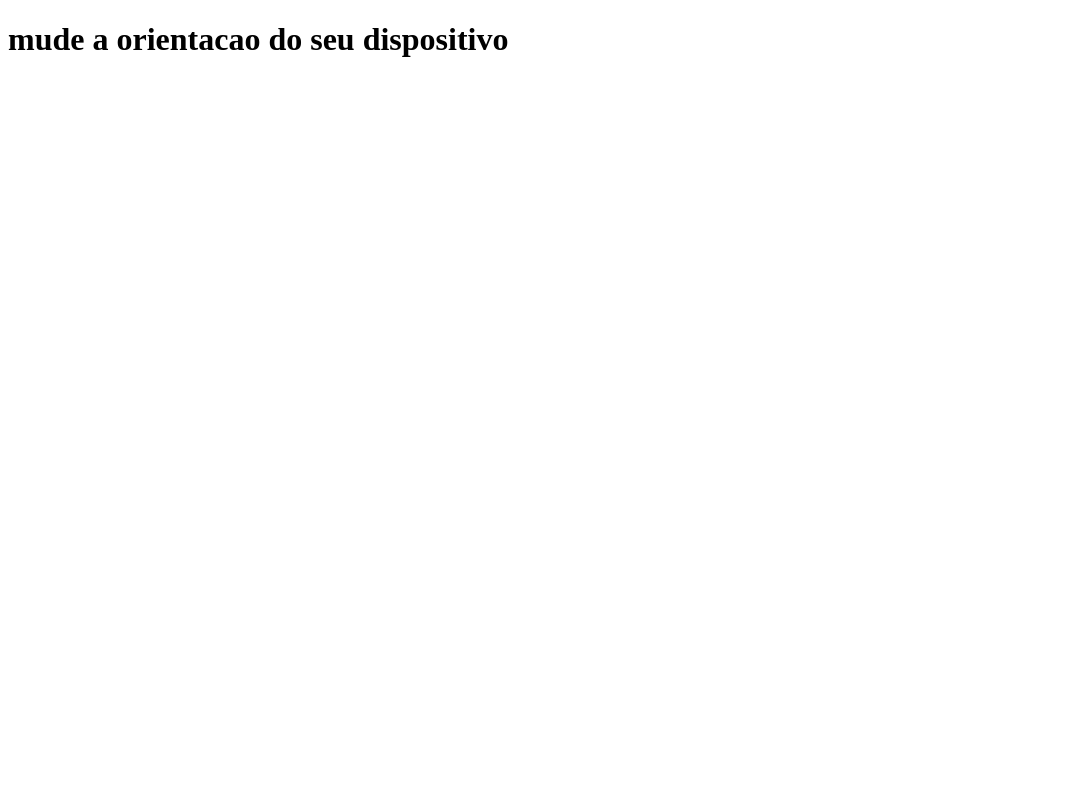
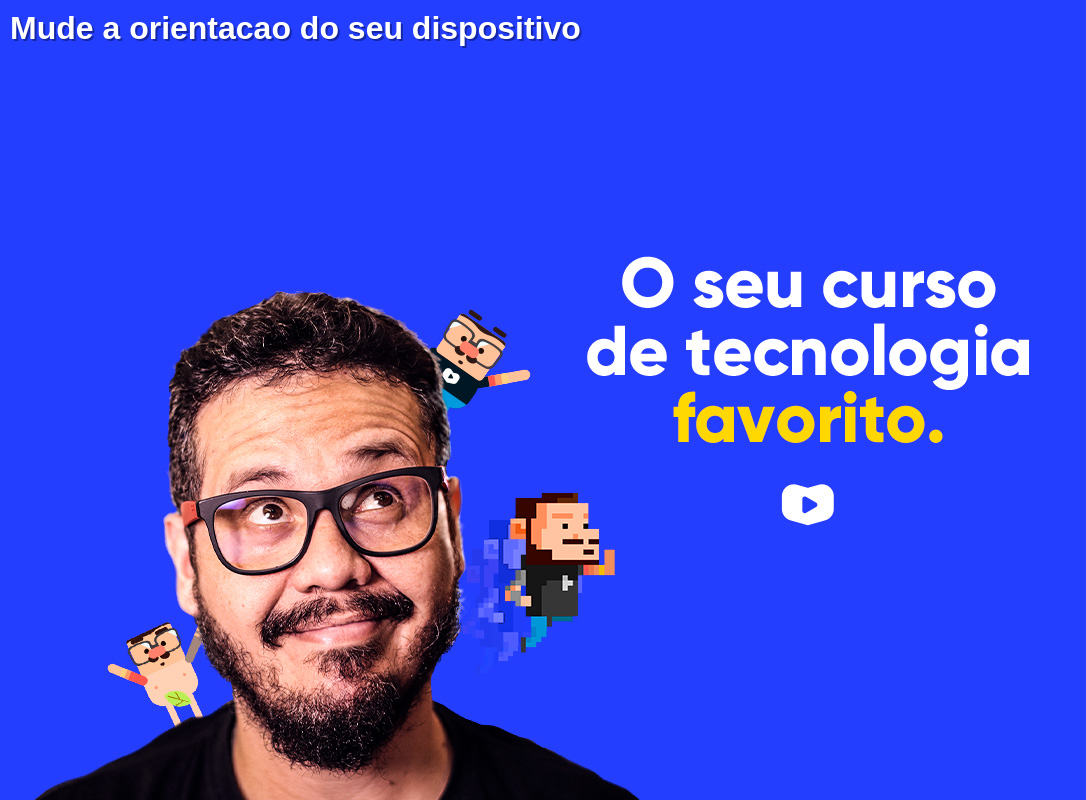
Before and after one commit to BrunoHila/HTML-CSS, a plain HTML site: page exer-8/mq002/index.html in a window 1280 px wide. Shown: the whole page, without its empty margins (0-1086 px from the left). Drawn offline with Linux system fonts and the light colour scheme.

Commit message:
exercicio

```diff
--- a/exer-8/mq002/estilo/paisagem.css
+++ b/exer-8/mq002/estilo/paisagem.css
@@ -1 +1,6 @@
 @charset "UTF-8";
+
+body{
+  background-image: url(../imagens/cev-landscape.jpg);
+  background-position: left bottom;
+}
--- a/exer-8/mq002/estilo/reatrato.css
+++ b/exer-8/mq002/estilo/reatrato.css
@@ -1 +1,5 @@
 @charset "UTF-8";
+
+body{
+  background-image: url(../imagens/cev-portrait.jpg);
+}
--- a/exer-8/mq002/estilo/style.css
+++ b/exer-8/mq002/estilo/style.css
@@ -1 +1,21 @@
 @charset "UTF-8";
+
+*{
+  margin: 0px;
+  padding: 0px;
+  font-family: Arial, Helvetica, sans-serif;
+}
+
+html, body{
+  width: 100vw;
+  height: 100vh;
+  background-color: #233eff;
+  background-size: contain;
+  background-repeat: no-repeat;
+}
+
+h1{
+  color: white;
+  text-shadow: 2px 2px 0px #1526a7;
+  padding: 10px;
+}
--- a/exer-8/mq002/index.html
+++ b/exer-8/mq002/index.html
@@ -5,10 +5,10 @@
   <meta name="viewport" content="width=device-width, initial-scale=1.0">
   <link rel="stylesheet" href="estilo/style.css" media="all">
   <link rel="stylesheet" href="estilo/reatrato.css" media="screen and (orientation: portrait)">
-  <link rel="stylesheet" href="estilo/paisagem.css" media="screen and (orientation: landscap)">
+  <link rel="stylesheet" href="estilo/paisagem.css" media="screen and (orientation: landscape)">
   <title>Media Query</title>
 </head>
 <body>
-  <h1>mude a orientacao do seu dispositivo</h1>
+  <h1>Mude a orientacao do seu dispositivo</h1>
 </body>
 </html>
```
